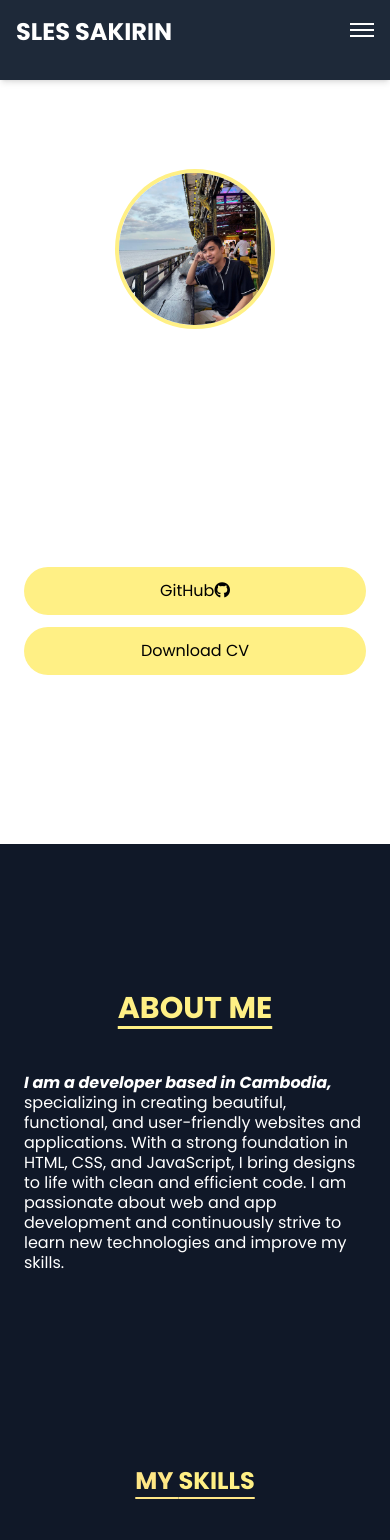
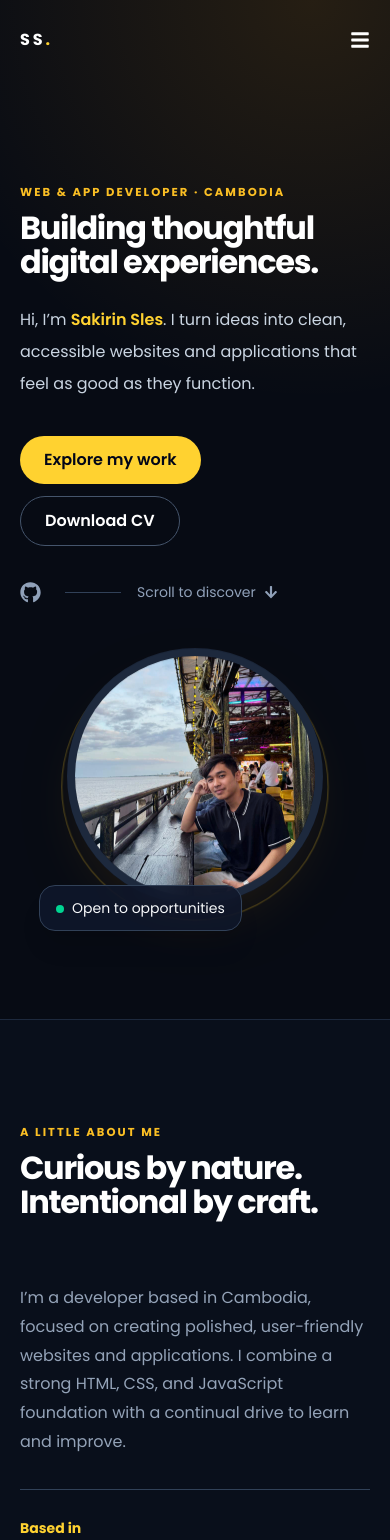
Before and after one commit to SpicyTech2823/Portfolio, a React (Vite) app: page / in a window 390 px wide. Shown: the top 1540 px of the page. Built offline with nearby package versions, Linux system fonts and the light colour scheme; a small style sheet from the web is missing; a web font is replaced by a local one.

Commit message:
Create animation and make it impressive

```diff
--- a/src/App.jsx
+++ b/src/App.jsx
@@ -9,18 +9,16 @@ import Certificate from "./Components/Certificate";
 const App = () => {
 
   return (
-    <div className="bg-gray-900 scroll-smooth">
+    <main>
       <Navbar />
-      <div className="flex flex-col space-y-15"> {/* Add consistent vertical spacing */}
       <Home />
       <About />
       <Skills />
       <Project />
       <Certificate />
       <Contact />
-      </div>
       <Footer />
-    </div>
+    </main>
   );
 };
 export default App;
--- a/src/Components/About.jsx
+++ b/src/Components/About.jsx
@@ -1,24 +1,9 @@
-const About = () => {
-  return (
-    <section
-      id="about"
-      className="flex flex-col md:flex-row items-center md:items-start justify-center px-6 md:pl-28 pb-12 md:pb-15 pt-20 md:pt-40 gap-6 md:gap-40 mb-6 md:mb-[100px] md:px-28"
-    >
-      <h1 className="text-3xl md:text-5xl font-bold uppercase leading-relaxed underline text-yellow-200 underline-offset-8 ">
-        About Me
-      </h1>
-      <p className="text-base md:text-lg mt-4 max-w-3xl leading-tight text-white">
-        <span className="font-bold italic">
-          I am a developer based in Cambodia,
-        </span>{" "}
-        specializing in creating beautiful, functional, and user-friendly
-        websites and applications. With a strong foundation in HTML, CSS, and JavaScript, I bring
-        designs to life with clean and efficient code. I am passionate about web and app
-        development and continuously strive to learn new technologies and
-        improve my skills.
-      </p>
-    </section>
-  );
-};
-
+const About = () => (
+  <section id="about" className="border-y border-slate-800 bg-slate-900/30">
+    <div className="section grid gap-12 py-24 md:grid-cols-[.8fr_1.2fr] md:items-start">
+      <div><p className="eyebrow">A little about me</p><h2 className="section-title">Curious by nature. Intentional by craft.</h2></div>
+      <div><p className="section-copy text-base sm:text-lg">I’m a developer based in Cambodia, focused on creating polished, user-friendly websites and applications. I combine a strong HTML, CSS, and JavaScript foundation with a continual drive to learn and improve.</p><div className="mt-8 flex flex-wrap gap-x-10 gap-y-4 border-t border-slate-700 pt-7 text-sm text-slate-300"><span><b className="block text-amber-300">Based in</b>Phnom Penh, Cambodia</span><span><b className="block text-amber-300">Focus</b>Web & app development</span><span><b className="block text-amber-300">Approach</b>Clean, accessible design</span></div></div>
+    </div>
+  </section>
+);
 export default About;
--- a/src/Components/Home.jsx
+++ b/src/Components/Home.jsx
@@ -1,63 +1,33 @@
-
+import { FaArrowDown, FaGithub } from "react-icons/fa";
 import CV from "../assets/images/sles_sakirin_cv.pdf";
 import profile from "../assets/images/profile.jpg";
-const Home = () => {
-  const onButtonClick = () => {
-    const link = document.createElement("a");
-    link.href = CV;
-    link.download = "sles_sakirin_cv.pdf";
-    document.body.appendChild(link);
-    link.click();
-    document.body.removeChild(link);
-  };
 
-  return (
-    <div>
-      <section
-        id="home"
-        className="flex flex-col-reverse md:flex-row items-center justify-center min-h-screen px-6 md:px-28 dark:bg-gray-900 bg-white"
-      >
-        {/* Text Section */}
-        <div className="text-center md:text-left md:w-1/2 mt-6 md:mt-0 ml-0 md:ml-10">
-          <h1 className="text-3xl sm:text-4xl md:text-5xl font-bold text-white uppercase leading-relaxed">
-            Hi, I am <br />
-            Sakirin Sles.
-          </h1>
-          <p className="text-white text-sm sm:text-base mt-3">
-            A Cambodian based web/app developer passionate about building
-            accessible and user-friendly websites and applications.
-          </p>
-
-          <div className="flex flex-col sm:flex-row items-center sm:items-start sm:space-x-3 mt-5">
-            <button className="bg-yellow-200 text-black px-6 py-3 rounded-3xl w-full sm:w-auto mb-3 sm:mb-0 hover:bg-yellow-300 transition">
-              <a href="https://github.com/SpicyTech2823" target="blank" >
-                <span>GitHub</span>
-                <i class="fa-brands fa-github"></i>
-              </a>
-
-            </button>
-            <button
-              onClick={onButtonClick}
-              className="bg-yellow-200 text-black px-6 py-3 rounded-3xl w-full sm:w-auto hover:bg-yellow-300 transition"
-            >
-              Download CV
-            </button>
-          </div>
+const Home = () => (
+  <section id="home" className="page-shell flex min-h-screen items-center pt-20">
+    <div className="section grid items-center gap-14 py-16 md:grid-cols-[1.15fr_.85fr]">
+      <div>
+        <p className="eyebrow reveal">Web & app developer · Cambodia</p>
+        <h1 className="section-title reveal-delay mt-5 max-w-3xl text-5xl sm:text-6xl md:text-7xl">Building thoughtful digital experiences.</h1>
+        <p className="reveal-delay-2 mt-6 max-w-xl text-base leading-8 text-slate-300 sm:text-lg">Hi, I’m <span className="font-semibold text-amber-300">Sakirin Sles</span>. I turn ideas into clean, accessible websites and applications that feel as good as they function.</p>
+        <div className="reveal-delay-2 mt-9 flex flex-wrap gap-3">
+          <a href="#project" className="rounded-full bg-amber-300 px-6 py-3 font-semibold text-slate-950 transition hover:-translate-y-1 hover:bg-amber-200">Explore my work</a>
+          <a href={CV} download="sles_sakirin_cv.pdf" className="rounded-full border border-slate-600 px-6 py-3 font-semibold text-white transition hover:border-amber-300 hover:text-amber-200">Download CV</a>
         </div>
-
-        {/* Profile Image Section */}
-        <div className="md:w-1/2 flex justify-center md:justify-end mb-6 md:mb-0">
-          <div className="w-40 h-40 sm:w-56 sm:h-56 md:w-80 md:h-80 rounded-full overflow-hidden border-4 border-yellow-200">
-            <img
-              src={profile}
-              alt="Profile"
-              className="w-full h-full object-cover"
-            />
-          </div>
+        <div className="reveal-delay-2 mt-9 flex items-center gap-4 text-slate-400">
+          <a aria-label="GitHub profile" href="https://github.com/SpicyTech2823" target="_blank" rel="noreferrer" className="transition hover:text-amber-300"><FaGithub size={21} /></a>
+          <span className="ml-2 h-px w-14 bg-slate-700" />
+          <a href="#about" className="flex items-center gap-2 text-sm hover:text-white">Scroll to discover <FaArrowDown /></a>
         </div>
-      </section>
+      </div>
+      <div className="relative mx-auto w-fit reveal-delay">
+        <div className="absolute inset-0 rounded-full border border-amber-300/50" style={{ animation: "pulse-ring 3s ease-in-out infinite" }} />
+        <div className="relative h-64 w-64 overflow-hidden rounded-full border-8 border-slate-800 shadow-2xl shadow-amber-500/10 sm:h-80 sm:w-80" style={{ animation: "float 5s ease-in-out infinite" }}>
+          <img src={profile} alt="Sakirin Sles" className="h-full w-full object-cover" />
+        </div>
+        <div className="absolute -bottom-4 -left-7 rounded-2xl border border-slate-700 bg-slate-900/90 px-4 py-3 text-sm shadow-xl backdrop-blur"><span className="mr-2 inline-block h-2 w-2 rounded-full bg-emerald-400" />Open to opportunities</div>
+      </div>
     </div>
-  );
-};
+  </section>
+);
 
 export default Home;
--- a/src/Components/Navbar.jsx
+++ b/src/Components/Navbar.jsx
@@ -1,117 +1,19 @@
-import React, { useCallback, useMemo } from "react";
-import { Link } from "react-scroll";
+import { useEffect, useState } from "react";
+import { FaBars, FaTimes } from "react-icons/fa";
+
+const navItems = ["Home", "About", "Skills", "Projects", "Certificates", "Contact"];
+const ids = ["home", "about", "skill", "project", "certificate", "contact"];
 const Navbar = () => {
-  const [scrolled, setScrolled] = React.useState(false);
-  const [menuOpen, setMenuOpen] = React.useState(false);
-
-  React.useEffect(() => {
-    let ticking = false;
-    const handleScroll = () => {
-      if (!ticking) {
-        window.requestAnimationFrame(() => {
-          const offset = window.scrollY;
-          setScrolled(offset > 50);
-          ticking = false;
-        });
-        ticking = true;
-      }
-    };
-
-    window.addEventListener("scroll", handleScroll, { passive: true });
-    return () => window.removeEventListener("scroll", handleScroll);
-  }, []);
-
-  const handleMenuToggle = useCallback(() => {
-    setMenuOpen((prev) => !prev);
-  }, []);
-
-  const handleMenuClose = useCallback(() => {
-    setMenuOpen(false);
-  }, []);
-  const navItems = [
-    { id: "home", label: "Home" },
-    { id: "about", label: "About" },
-    { id: "skill", label: "Skill" },
-    { id: "project", label: "Project" },
-    { id: "certificate", label: "Certificate" },
-    { id: "contact", label: "Contact" },
-  ];
-  const navBgClass = useMemo(
-    () => (scrolled ? "bg-yellow-200" : "bg-black"),
-    [scrolled],
-  );
-  const navTextClass = useMemo(
-    () => (scrolled ? "text-black" : "text-white"),
-    [scrolled],
-  );
-  const hoverClass = useMemo(
-    () => (scrolled ? "hover:text-black" : "hover:text-yellow-200"),
-    [scrolled],
-  );
-  return (
-    <nav
-      className={`fixed top-0 left-0 w-full h-20 bg-gray-800 shadow-md z-50 transition-colors duration-500 ${navBgClass}`}
-    >
-      <div
-        className={`container mx-auto flex justify-between items-center p-4 ${navTextClass}`}
-      >
-        <div className="text-2xl font-bold">SLES SAKIRIN</div>
-        {/* Desktop menu */}
-        <ul className="hidden md:flex gap-8 text-lg font-medium">
-          {navItems.map((item) => (
-            <li key={item.id}>
-              <Link
-                to={item.id}
-                smooth={true}
-                duration={500}
-                spy={true}
-                offset={-70}
-                className={`cursor-pointer hover:underline transition-colors duration-300 ${hoverClass}`}
-              >
-                {item.label}
-              </Link>
-            </li>
-          ))}
-        </ul>
-        {/* Mobile hamburger */}
-        <div className="md:hidden">
-          <button onClick={handleMenuToggle} className="focus:outline-none">
-            <div
-              className={`w-6 h-0.5 bg-current mb-1 transition-transform duration-300 ${menuOpen ? "transform rotate-45 translate-y-1.5" : ""}`}
-            ></div>
-            <div
-              className={`w-6 h-0.5 bg-current mb-1 transition-opacity duration-300 ${menuOpen ? "opacity-0" : ""}`}
-            ></div>
-            <div
-              className={`w-6 h-0.5 bg-current transition-transform duration-300 ${menuOpen ? "transform -rotate-45 -translate-y-1.5" : ""}`}
-            ></div>
-          </button>
-          {menuOpen && (
-            <ul className="absolute right-4 mt-2 w-40 bg-white rounded-md shadow-lg py-2 text-black">
-              {navItems.map((item) => (
-                <li
-                  key={item.id}
-                  className="px-4 py-2 hover:bg-gray-200 transition-colors duration-200"
-                >
-                  <Link
-                    to={item.id}
-                    smooth={true}
-                    duration={500}
-                    spy={true}
-                    offset={-70}
-                    className="cursor-pointer"
-                    onClick={handleMenuClose}
-                  >
-                    {item.label}
-                  </Link>
-                </li>
-              ))}
-            </ul>
-          )}
-        </div>
-      </div>
+  const [scrolled, setScrolled] = useState(false);
+  const [menuOpen, setMenuOpen] = useState(false);
+  useEffect(() => { const update = () => setScrolled(window.scrollY > 20); update(); window.addEventListener("scroll", update, { passive: true }); return () => window.removeEventListener("scroll", update); }, []);
+  return <header className={`fixed inset-x-0 top-0 z-50 transition-all duration-300 ${scrolled ? "border-b border-slate-800 bg-slate-950/85 shadow-lg shadow-black/10 backdrop-blur-xl" : "bg-transparent"}`}>
+    <nav className="mx-auto flex h-20 w-[min(1120px,calc(100%-2.5rem))] items-center justify-between">
+      <a href="#home" className="font-bold tracking-[.18em] text-white">SS<span className="text-amber-300">.</span></a>
+      <div className="hidden items-center gap-7 md:flex">{navItems.map((item, index) => <a className="text-sm text-slate-300 transition hover:text-amber-300" href={`#${ids[index]}`} key={item}>{item}</a>)}<a href="#contact" className="rounded-full bg-amber-300 px-4 py-2 text-sm font-semibold text-slate-950 transition hover:bg-amber-200">Let’s talk</a></div>
+      <button aria-label="Toggle navigation" onClick={() => setMenuOpen(!menuOpen)} className="text-xl text-white md:hidden">{menuOpen ? <FaTimes /> : <FaBars />}</button>
     </nav>
-  );
+    {menuOpen && <div className="border-t border-slate-800 bg-slate-950 px-5 pb-5 md:hidden">{navItems.map((item, index) => <a onClick={() => setMenuOpen(false)} className="block border-b border-slate-800 py-3 text-sm text-slate-200" href={`#${ids[index]}`} key={item}>{item}</a>)}</div>}
+  </header>;
 };
-
 export default Navbar;
--- a/src/Components/Skills.jsx
+++ b/src/Components/Skills.jsx
@@ -1,54 +1,8 @@
 import React from "react";
-import {
-  FaHtml5,
-  FaCss3Alt,
-  FaJs,
-  FaReact,
-  FaPython,
-  FaPhp,
-  FaLaravel,
-  FaGithub,
-} from "react-icons/fa";
-import {FaFlutter} from "react-icons/fa6";
-import {
-  SiTailwindcss,
-  SiMysql,
-  SiAdobephotoshop,
-  SiFigma,
-} from "react-icons/si";
+import { FaHtml5, FaCss3Alt, FaJs, FaReact, FaPython, FaPhp, FaLaravel, FaGithub } from "react-icons/fa";
+import { FaFlutter } from "react-icons/fa6";
+import { SiTailwindcss, SiMysql, SiAdobephotoshop, SiFigma } from "react-icons/si";
 
-const skills = [
-    { name: "HTML5", icon: <FaHtml5 className="text-6xl text-orange-600" /> },
-    { name: "CSS3", icon: <FaCss3Alt className="text-6xl text-blue-600" /> },
-    { name: "JavaScript", icon: <FaJs className="text-6xl text-yellow-500" /> },
-    { name: "React", icon: <FaReact className="text-6xl text-blue-400" /> },
-    { name: "Python", icon: <FaPython className="text-6xl text-blue-500" /> },
-    { name: "PHP", icon: <FaPhp className="text-6xl text-purple-700" /> },
-    { name: "Laravel", icon: <FaLaravel className="text-6xl text-red-600" /> },
-    { name: "MySQL", icon: <SiMysql className="text-6xl text-blue-800" /> },
-    { name: "Tailwind CSS", icon: <SiTailwindcss className="text-6xl text-blue-400" /> },
-    { name: "Adobe Photoshop", icon: <SiAdobephotoshop className="text-6xl text-blue-700" /> },
-    { name: "Figma", icon: <SiFigma className="text-6xl text-pink-500" /> },
-    { name: "GitHub", icon: <FaGithub className="text-6xl text-gray-800" /> },
-    { name: "Flutter", icon: <FaFlutter className="text-6xl text-blue-500" /> },
-]
-
-const Skills = () => {
-  return (
-    <div id="skill" className="items-center justify-center px-10 py-20 mt-9 pb-20">
-        <h2 className="text-2xl md:text-3xl font-bold text-center uppercase leading-relaxed text-amber-200 mb-8  underline underline-offset-8">
-          My <span className="text-yellow-200">Skills</span>
-        </h2>
-        <div className="grid grid-cols-3 md:grid-cols-6 gap-10 p-4">
-            {skills.map((skill) => (
-                <div key={skill.name} className="flex flex-col items-center">
-                    {skill.icon}
-                    <span className="mt-2 text-white">{skill.name}</span>
-                </div>
-            ))}
-        </div>
-    </div>
-  );
-};
-
+const skills = [["HTML5", FaHtml5, "text-orange-500"], ["CSS3", FaCss3Alt, "text-blue-500"], ["JavaScript", FaJs, "text-yellow-300"], ["React", FaReact, "text-cyan-400"], ["Python", FaPython, "text-blue-400"], ["PHP", FaPhp, "text-violet-400"], ["Laravel", FaLaravel, "text-red-500"], ["MySQL", SiMysql, "text-sky-500"], ["Tailwind CSS", SiTailwindcss, "text-cyan-400"], ["Photoshop", SiAdobephotoshop, "text-blue-500"], ["Figma", SiFigma, "text-pink-400"], ["GitHub", FaGithub, "text-slate-100"], ["Flutter", FaFlutter, "text-sky-400"]];
+const Skills = () => <section id="skill" className="section"><div className="text-center"><p className="eyebrow">My toolkit</p><h2 className="section-title">Tools I use to bring ideas to life.</h2></div><div className="mt-12 grid grid-cols-2 gap-3 sm:grid-cols-3 md:grid-cols-4 lg:grid-cols-7">{skills.map(([name, Icon, color]) => <div key={name} className="group flex min-h-32 flex-col items-center justify-center rounded-2xl border border-slate-800 bg-slate-900/40 p-4 transition duration-300 hover:-translate-y-1 hover:border-amber-300/50 hover:bg-slate-800">{React.createElement(Icon, { className: `text-4xl transition duration-300 group-hover:scale-110 ${color}` })}<span className="mt-3 text-center text-xs font-medium text-slate-300">{name}</span></div>)}</div></section>;
 export default Skills;
--- a/src/index.css
+++ b/src/index.css
@@ -1,11 +1,19 @@
 @import "tailwindcss";
-html {
-  scroll-behavior: smooth;
-}
-body {
-  background-color: black;
-  font-family: 'Poppins', sans-serif;
-  margin: 0;
-  padding: 0;
-  box-sizing: border-box;
-}
+
+:root { color: #f8fafc; background: #070b14; font-family: "Poppins", sans-serif; }
+* { box-sizing: border-box; }
+html { scroll-behavior: smooth; }
+body { margin: 0; min-width: 320px; background: #070b14; }
+::selection { background: #fbbf24; color: #111827; }
+.page-shell { overflow: hidden; background: radial-gradient(circle at 80% 0%, rgba(245, 158, 11, .13), transparent 25rem), #070b14; }
+.section { width: min(1120px, calc(100% - 2.5rem)); margin: 0 auto; padding: 6.5rem 0; scroll-margin-top: 5rem; }
+.eyebrow { color: #fbbf24; font-size: .72rem; font-weight: 700; letter-spacing: .18em; text-transform: uppercase; }
+.section-title { margin: .6rem 0 1rem; color: #fff; font-size: clamp(2rem, 4vw, 3.25rem); line-height: 1.08; font-weight: 700; letter-spacing: -.04em; }
+.section-copy { max-width: 38rem; color: #94a3b8; line-height: 1.8; }
+.reveal { animation: rise .7s both; }
+.reveal-delay { animation: rise .7s .16s both; }
+.reveal-delay-2 { animation: rise .7s .3s both; }
+@keyframes rise { from { opacity: 0; transform: translateY(22px); } to { opacity: 1; transform: translateY(0); } }
+@keyframes float { 50% { transform: translateY(-13px); } }
+@keyframes pulse-ring { 50% { opacity: .3; transform: scale(1.08); } }
+@media (prefers-reduced-motion: reduce) { *, *::before, *::after { animation-duration: .01ms !important; animation-iteration-count: 1 !important; scroll-behavior: auto !important; transition-duration: .01ms !important; } }
```
Also changed, not shown: src/Components/Certificate.jsx (+5 -51 lines), src/Components/Contact.jsx (+11 -113 lines), src/Components/Footer.jsx (+3 -12 lines), src/Components/Project.jsx (+12 -67 lines), src/Components/ProjectCard.jsx (+3 -57 lines), src/assets/images/cloud.png (added). Lines whose indentation alone changed are shown as unchanged.
